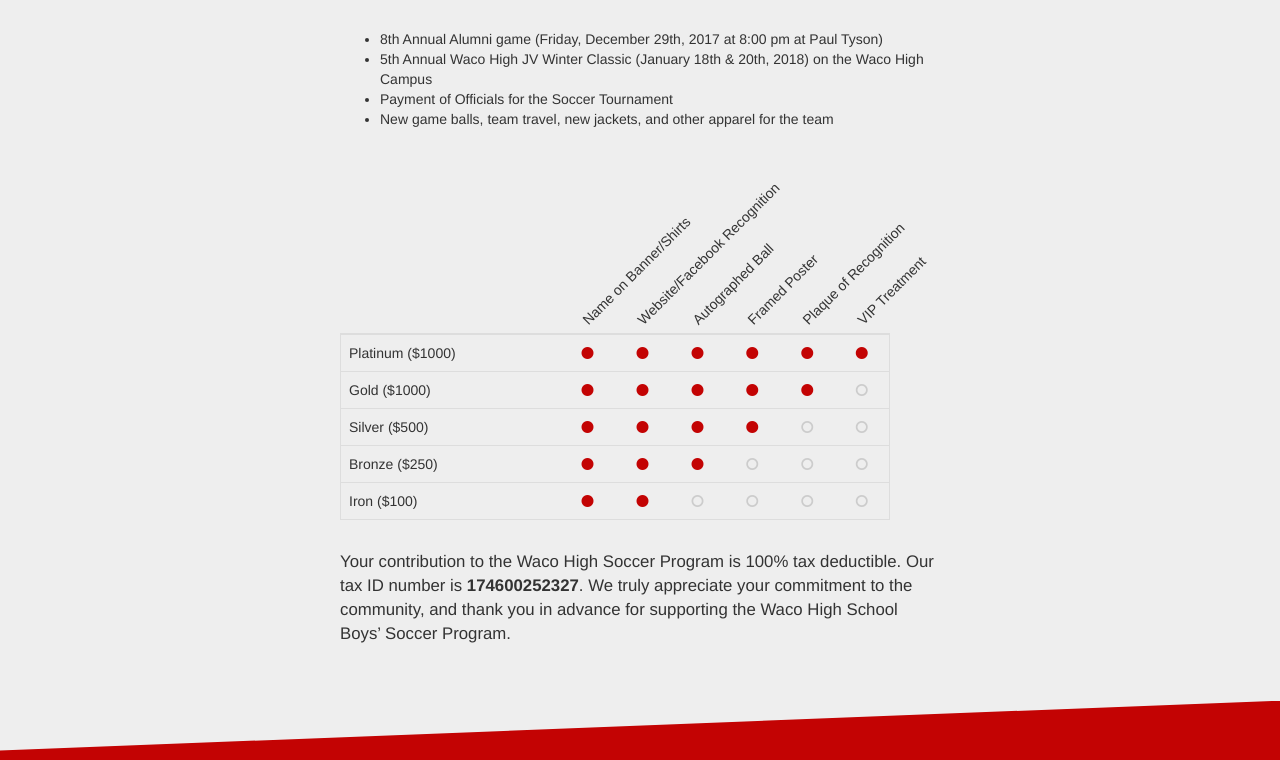
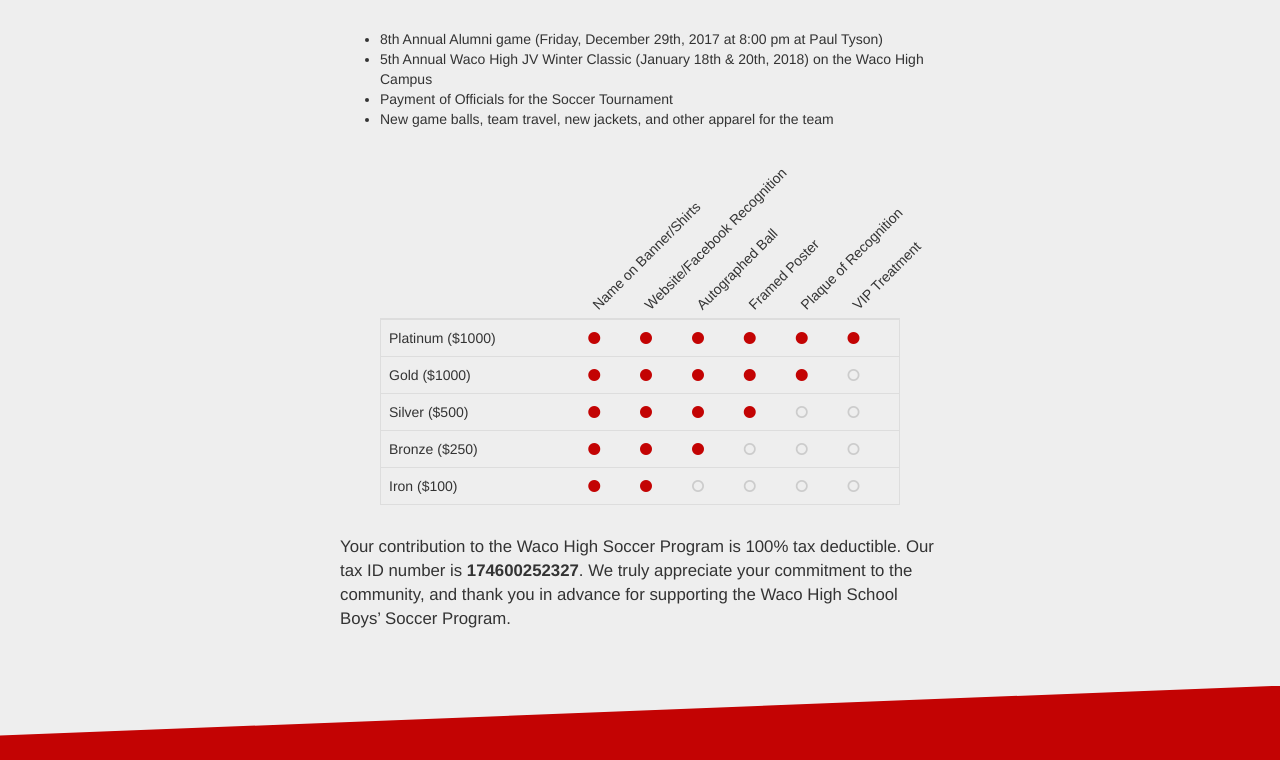
Before and after one commit to acewert/whsboyssoccer, a Django app: page /sponsor/ in a window 1280 px wide. Shown: the part 501-1261 px from the top of the page. Run offline with Django 3.2, Linux system fonts and the light colour scheme; lists and menus that the app fills with data are empty; some libraries are stand-ins or nearby versions.

Commit message:
Sponsor page adjustments

```diff
--- a/app/static/styles/sponsor.css
+++ b/app/static/styles/sponsor.css
@@ -22,7 +22,7 @@
 
 #sponsorship-levels thead th div {
     font-weight: normal;
-    transform: translate(10%, 10px) rotate(270deg);
+    transform: translate(-12px, 10px) rotate(270deg);
     transform-origin: top left 0;
     width: 10px;
 }
@@ -34,7 +34,6 @@
 
 #sponsorship-levels tbody td {
     padding: 8px 0;
-    text-align: center;
     max-width: 40px;
     min-width: 20px;
     width: 7%;
@@ -54,15 +53,15 @@
 
     @media(min-width: 768px) {
         #sponsorship-levels-container {
-            padding-right: 50px;
+            padding: 0 40px;
         }
 
         #sponsorship-levels thead th {
-            height: 175px;
+            height: 160px;
         }
 
         #sponsorship-levels thead th div {
-            transform: translate(10px, 10px) rotate(315deg);
+            transform: translate(-8px, 10px) rotate(315deg);
         }
 
         #sponsorship-levels tbody td {
```
